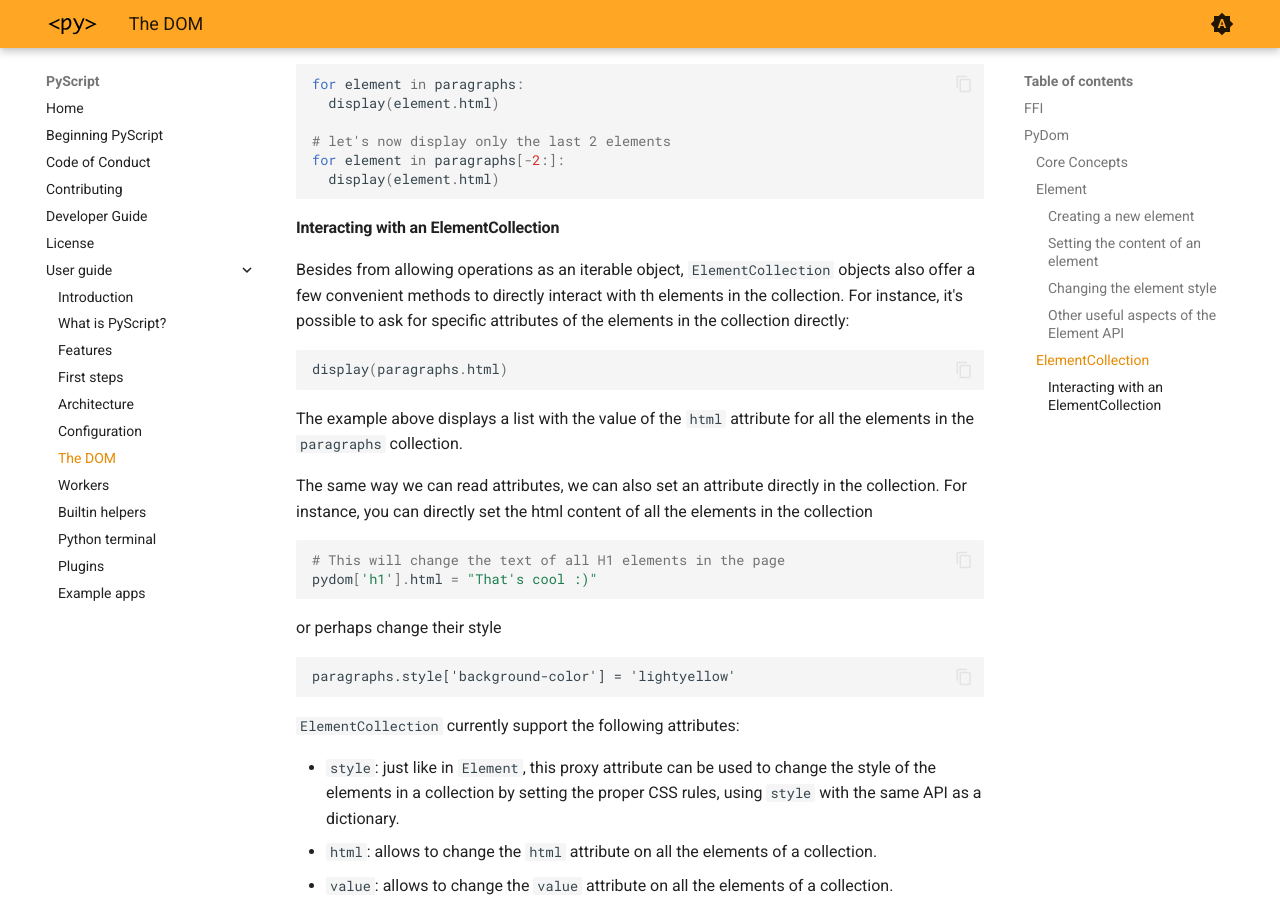
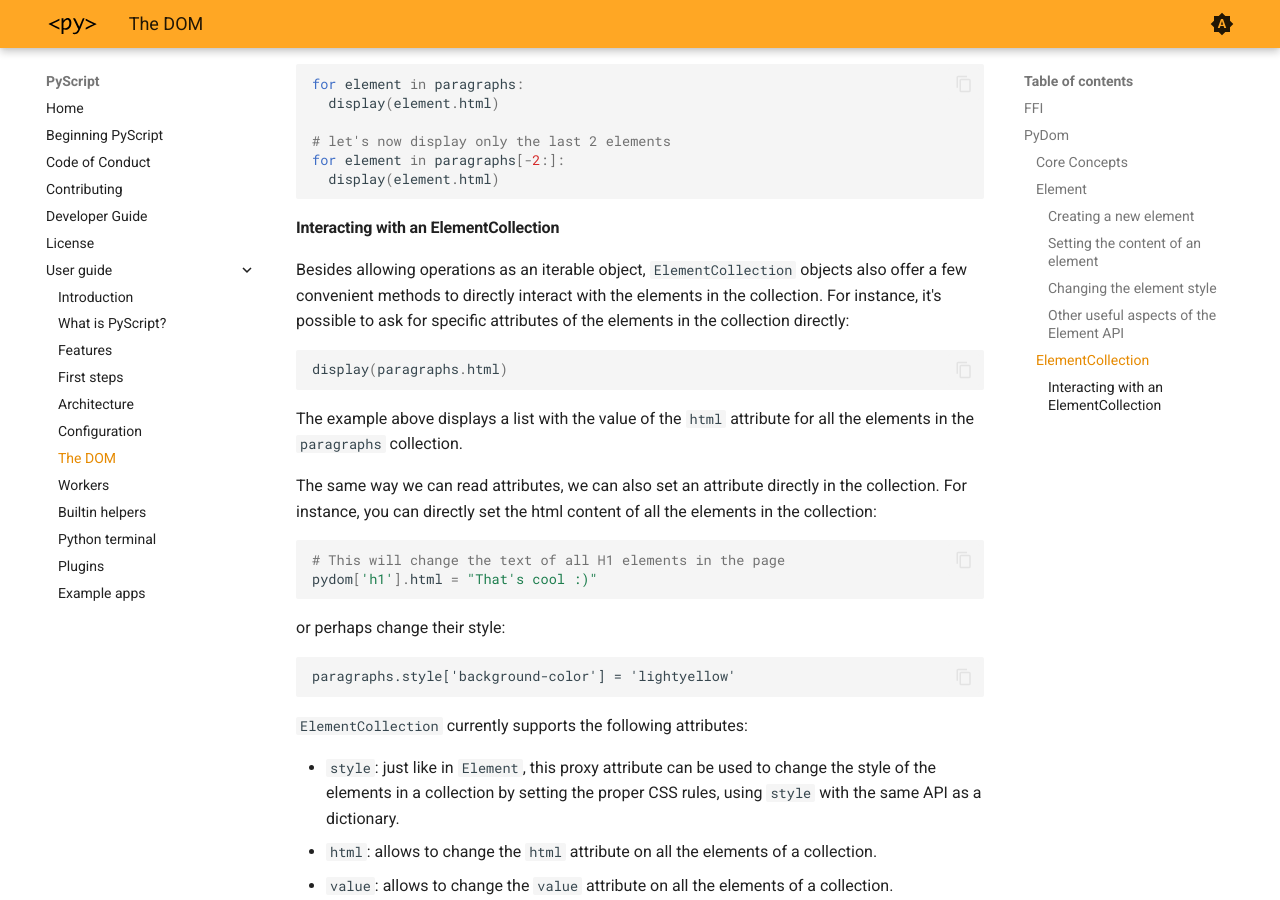
Before and after one commit to pyscript/docs, an MkDocs documentation site: the page built from docs/user-guide/dom.md, in a window 1280 px wide and 900 px high, scrolled down 4368 px. Built offline with MkDocs 1.6.1 and Material for MkDocs 9.7.7, drawn with Linux system fonts in a browser that asks for light colours; the version menu is left out; some of the changed text lies outside the part shown.

Commit message:
Update dom.md

````diff
--- a/docs/user-guide/dom.md
+++ b/docs/user-guide/dom.md
@@ -156,7 +156,7 @@ The Element interface offers 2 main ways to set an element content: the `html` a
 
 * `content`: sets the `innerHTML` field via the PyScript `display` function. This takes care
 of properly rendering the object being passed based on the object mimetype. So, for instance,
-if the objects is an image, it'll be properly rendered on the element
+if the objects is an image, it'll be properly rendered on the element.
 * `html`: directly sets the `innerHTML` field of the underlying element without attemnpting
 any conversion.
 
@@ -222,8 +222,8 @@ for element in paragraphs[-2:]:
 
 #### Interacting with an ElementCollection
 
-Besides from allowing operations as an iterable object, `ElementCollection` objects also offer a few
-convenient methods to directly interact with th elements in the collection. For instance, it's possible
+Besides allowing operations as an iterable object, `ElementCollection` objects also offer a few
+convenient methods to directly interact with the elements in the collection. For instance, it's possible
 to ask for specific attributes of the elements in the collection directly:
 
 ```python
@@ -234,20 +234,20 @@ The example above displays a list with the value of the `html` attribute for all
 `paragraphs` collection.
 
 The same way we can read attributes, we can also set an attribute directly in the collection. For instance,
-you can directly set the html content of all the elements in the collection
+you can directly set the html content of all the elements in the collection:
 
 ```python
 # This will change the text of all H1 elements in the page
 pydom['h1'].html = "That's cool :)"
 ```
 
-or perhaps change their style
+or perhaps change their style:
 
 ```
 paragraphs.style['background-color'] = 'lightyellow'
 ```
 
-`ElementCollection` currently support the following attributes:
+`ElementCollection` currently supports the following attributes:
 
 * `style`: just like in `Element`, this proxy attribute can be used to change the style of the elements in
 a collection by setting the proper CSS rules, using `style` with the same API as a dictionary.
````
Also changed, not shown: other parts of docs/user-guide/dom.md (+2 -2 lines).
